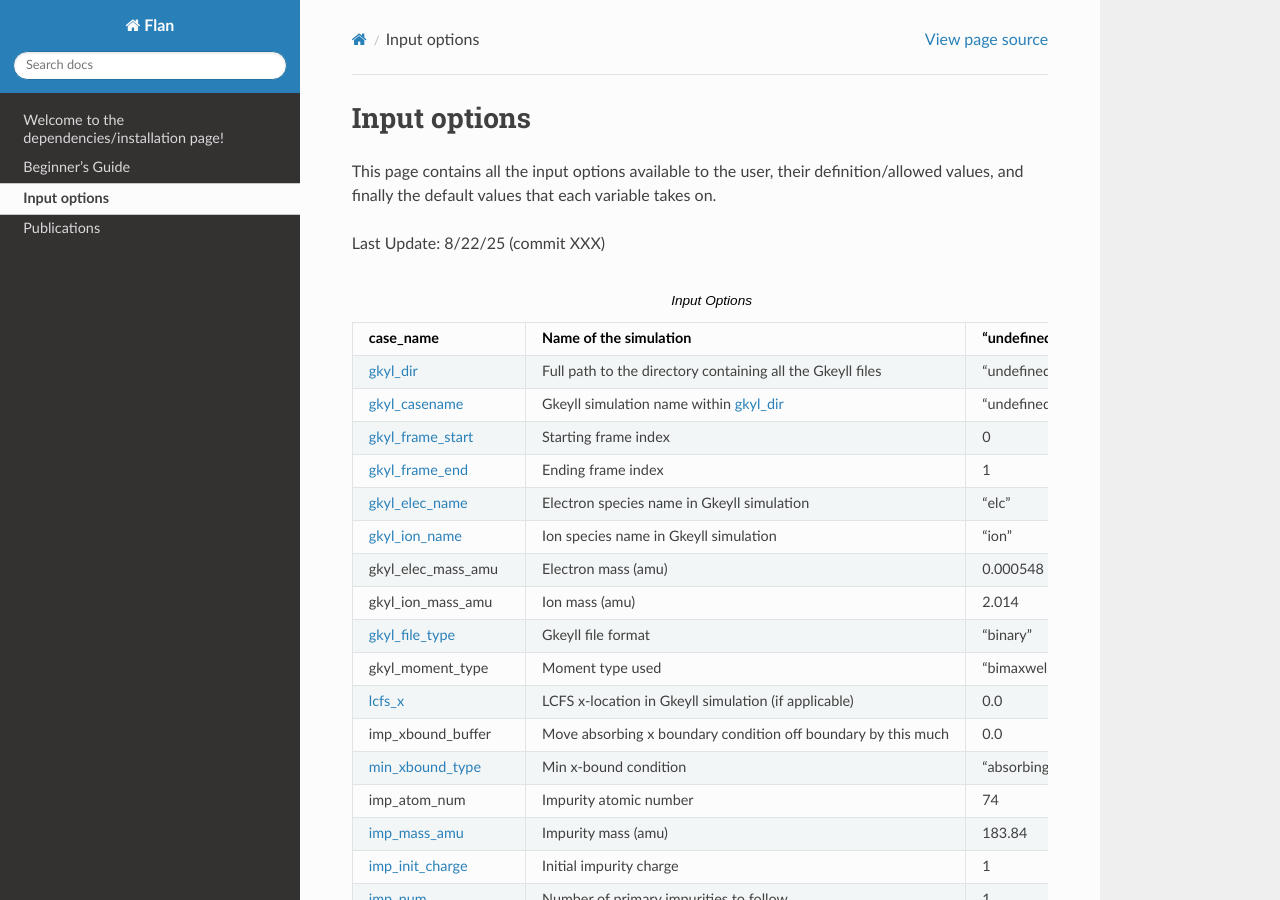
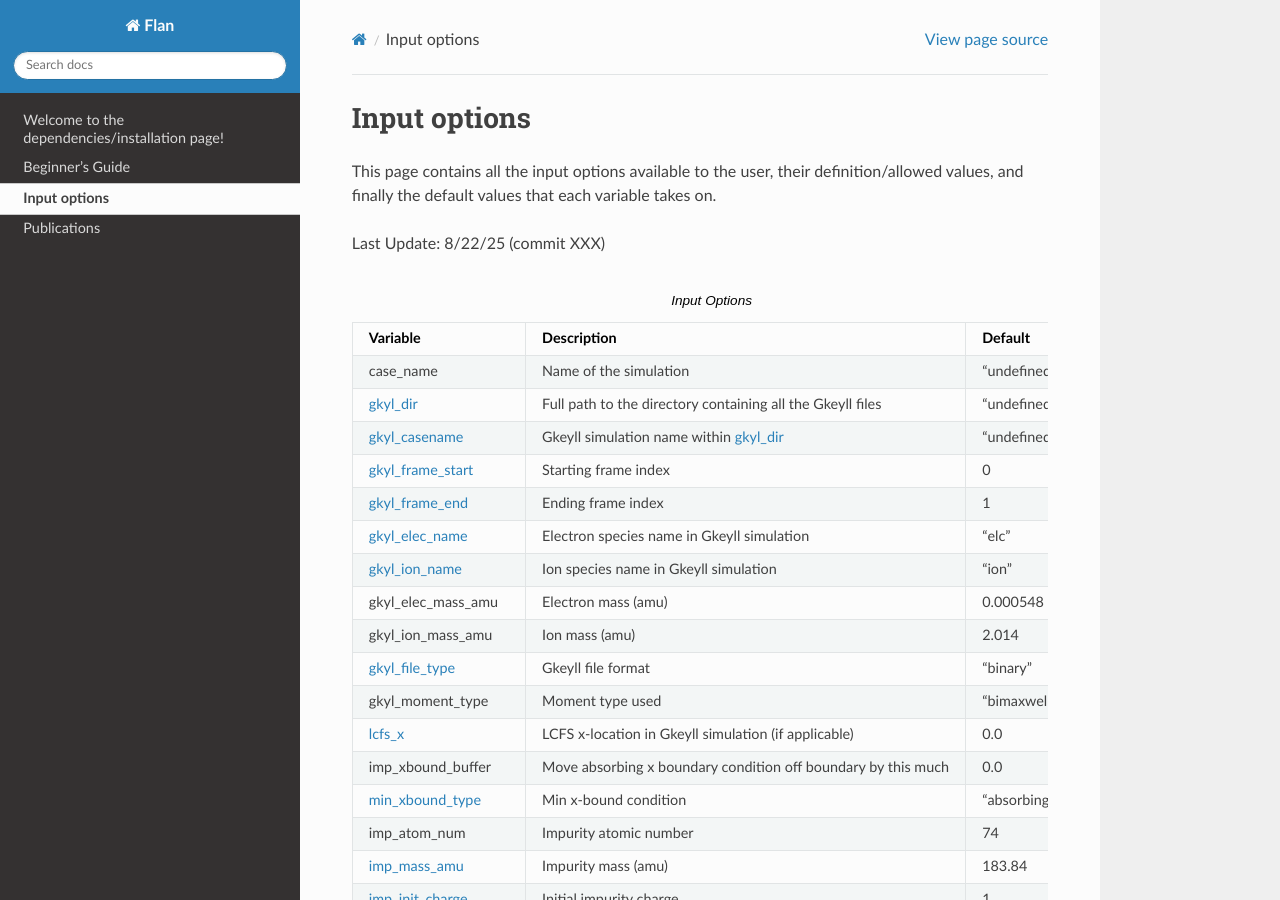
Before and after one commit to shawnzamperini/flan, a Sphinx documentation site: the page built from docs/source/inputOptions.rst, in a window 1280 px wide and 900 px high. Built offline with Sphinx 7.4.7 and the Read the Docs theme 3.1.0, drawn with Linux system fonts in a browser that asks for light colours.

Commit message:
Update inputOptions.rst

```diff
--- a/docs/source/inputOptions.rst
+++ b/docs/source/inputOptions.rst
@@ -9,6 +9,10 @@ Last Update: 8/22/25 (commit XXX)
 .. list-table:: Input Options
    :header-rows: 1
    :widths: 30 50 20
+
+   * - Variable
+     - Description
+     - Default
 
    * - :ref:`case_name <case_name>`
      - Name of the simulation
```
